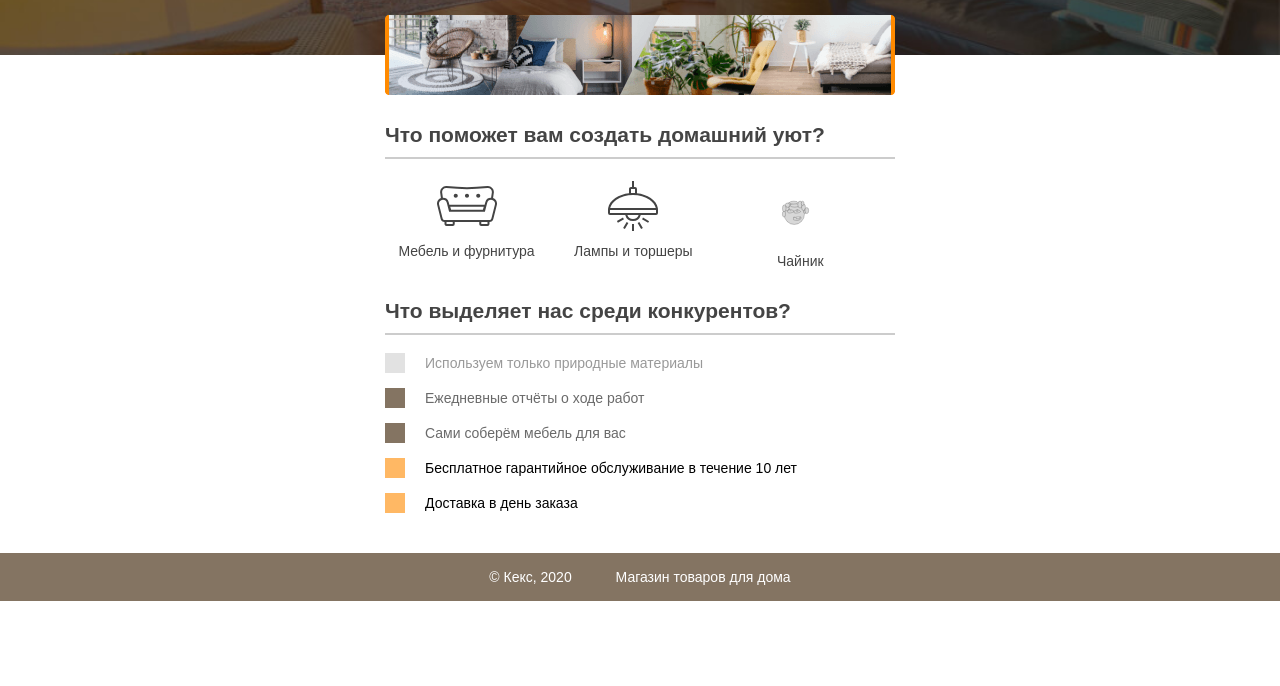
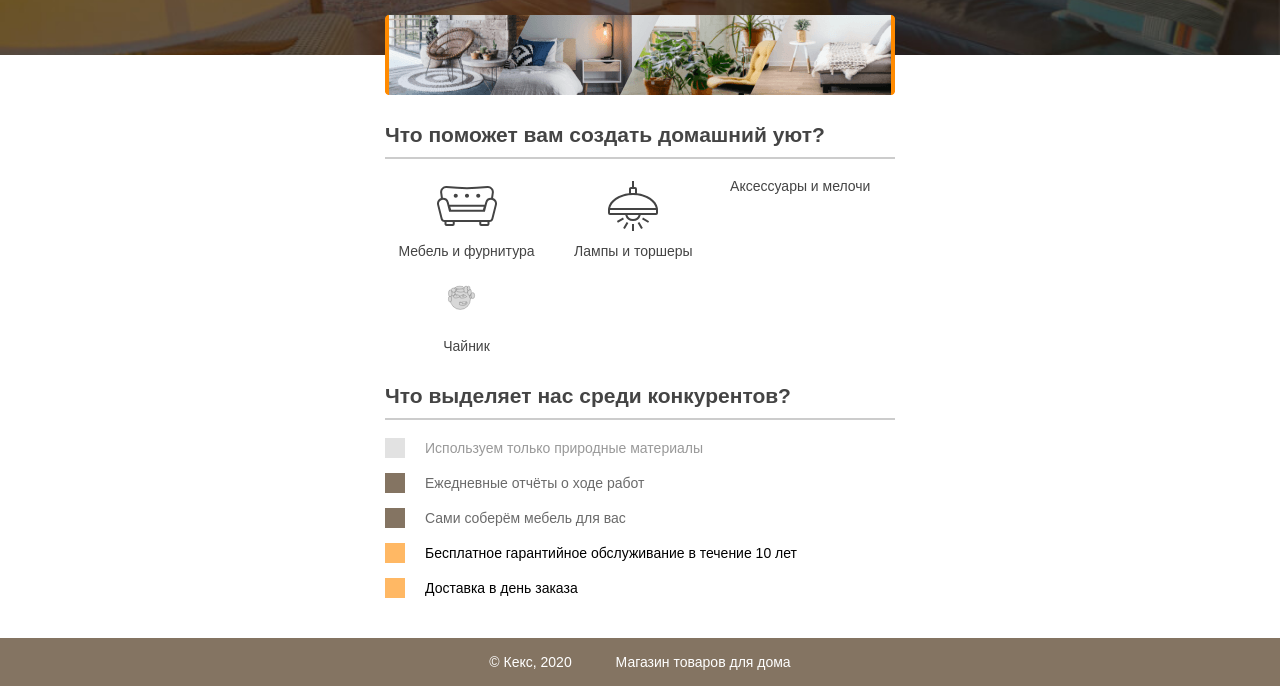
Before and after one commit to YarodlavKuznetsov/YarodlavKuznetsov.github.io, a plain HTML site: page index.html in a window 1280 px wide. Shown: the part 161-847 px from the top of the page. Before the commit the page ends 800 px from the top, so only its background shows below. Drawn offline with Linux system fonts and the light colour scheme.

Commit message:
Update index.html

```diff
--- a/index.html
+++ b/index.html
@@ -18,6 +18,7 @@
       <h2>Что поможет вам создать домашний уют?</h2>
       <p class="feature-furniture">Мебель и фурнитура</p>
       <p class="feature-lighting">Лампы и торшеры</p>
+      <p class="feature-accesories"> Аксессуары и мелочи</p>
       <p class="feature-bbb">Чайник</p>
     </section>
 
```
